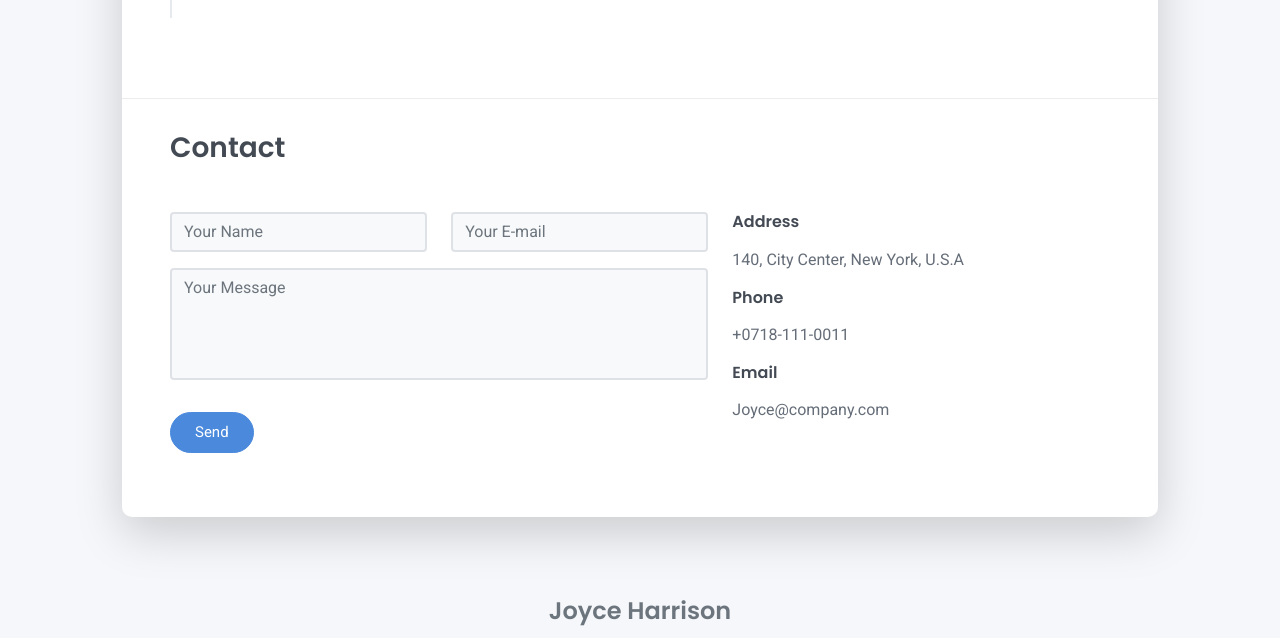
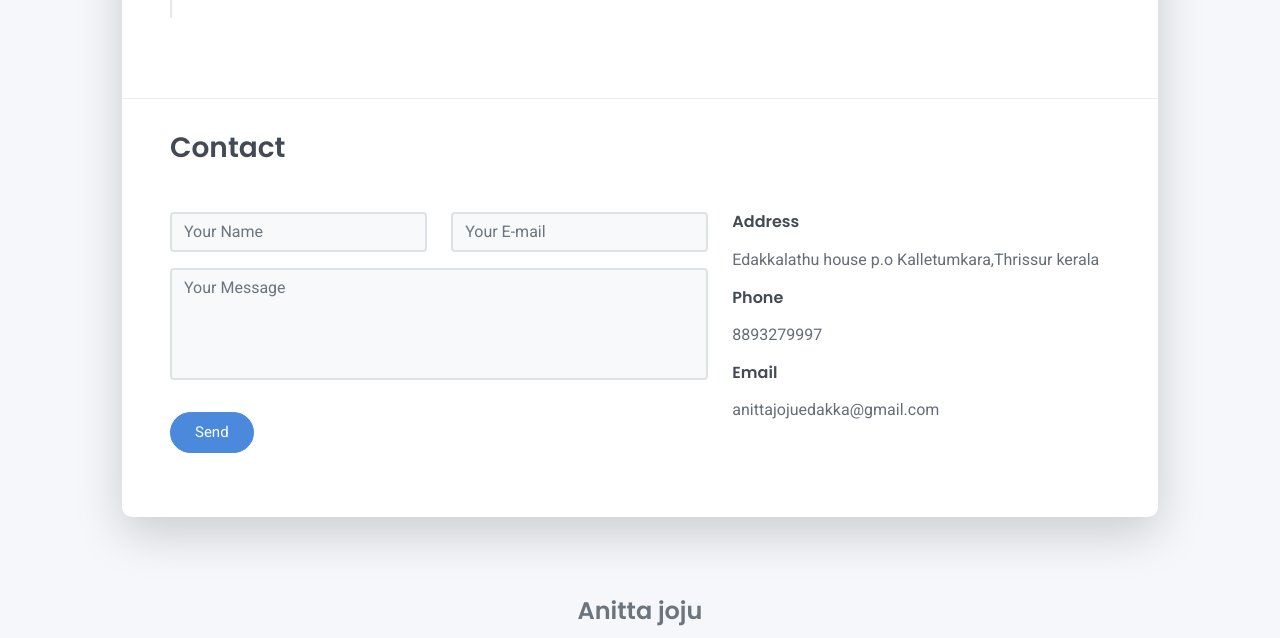
Before and after one commit to AnittaJoju/anittajoju.github.io, a plain HTML site: page index.html in a window 1280 px wide. Shown: the part 2570-3208 px from the top of the page. Drawn offline with Linux system fonts and the light colour scheme.

Commit message:
Update index.html

```diff
--- a/index.html
+++ b/index.html
@@ -217,11 +217,11 @@
       <div class="col">
         <div class="mt-2">
           <h3 class="h6">Address</h3>
-          <div class="pb-2 text-secondary">140, City Center, New York, U.S.A</div>
+          <div class="pb-2 text-secondary">Edakkalathu house p.o Kalletumkara,Thrissur kerala </div>
           <h3 class="h6">Phone</h3>
-          <div class="pb-2 text-secondary">+0718-111-0011</div>
+          <div class="pb-2 text-secondary">8893279997</div>
           <h3 class="h6">Email</h3>
-          <div class="pb-2 text-secondary">Joyce@company.com</div>
+          <div class="pb-2 text-secondary">anittajojuedakka@gmail.com</div>
         </div>
       </div>
       <div class="col d-none d-print-block">
@@ -253,7 +253,7 @@
     <footer class="pt-4 pb-4 text-muted text-center d-print-none">
       <div class="container">
         <div class="my-3">
-          <div class="h4">Joyce Harrison</div>
+          <div class="h4">Anitta joju</div>
           <div class="footer-nav">
             <nav role="navigation">
               <ul class="nav justify-content-center">
```
